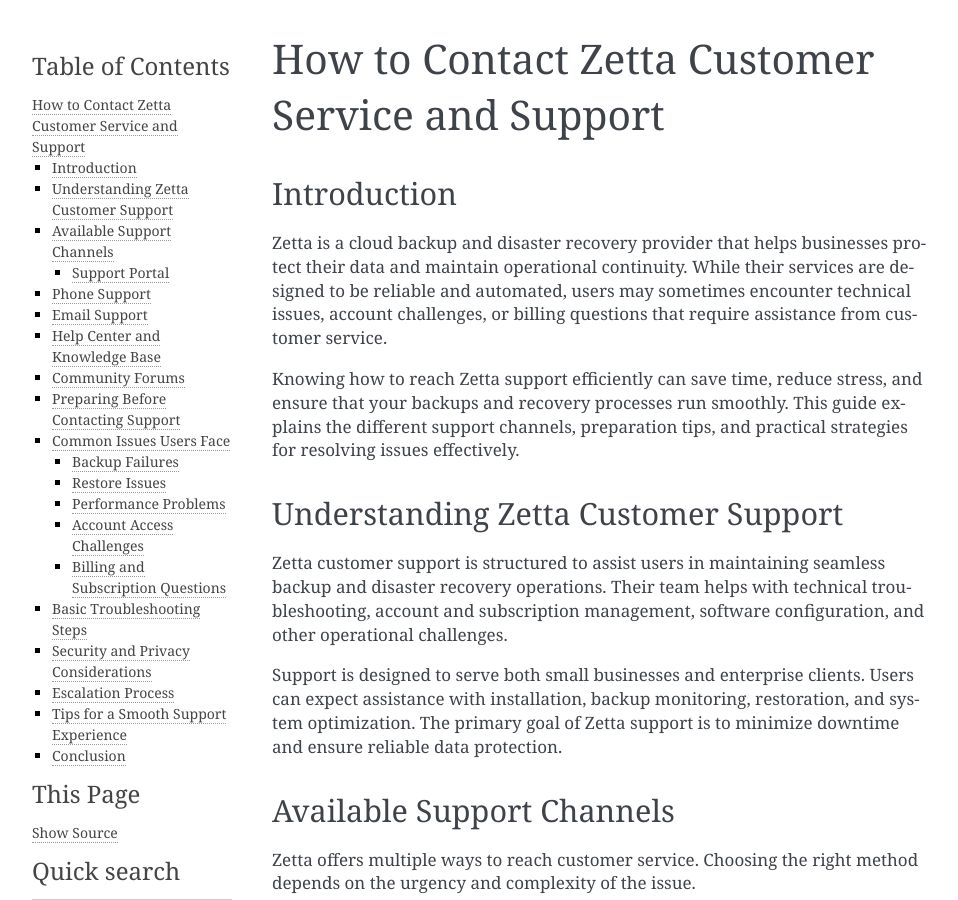
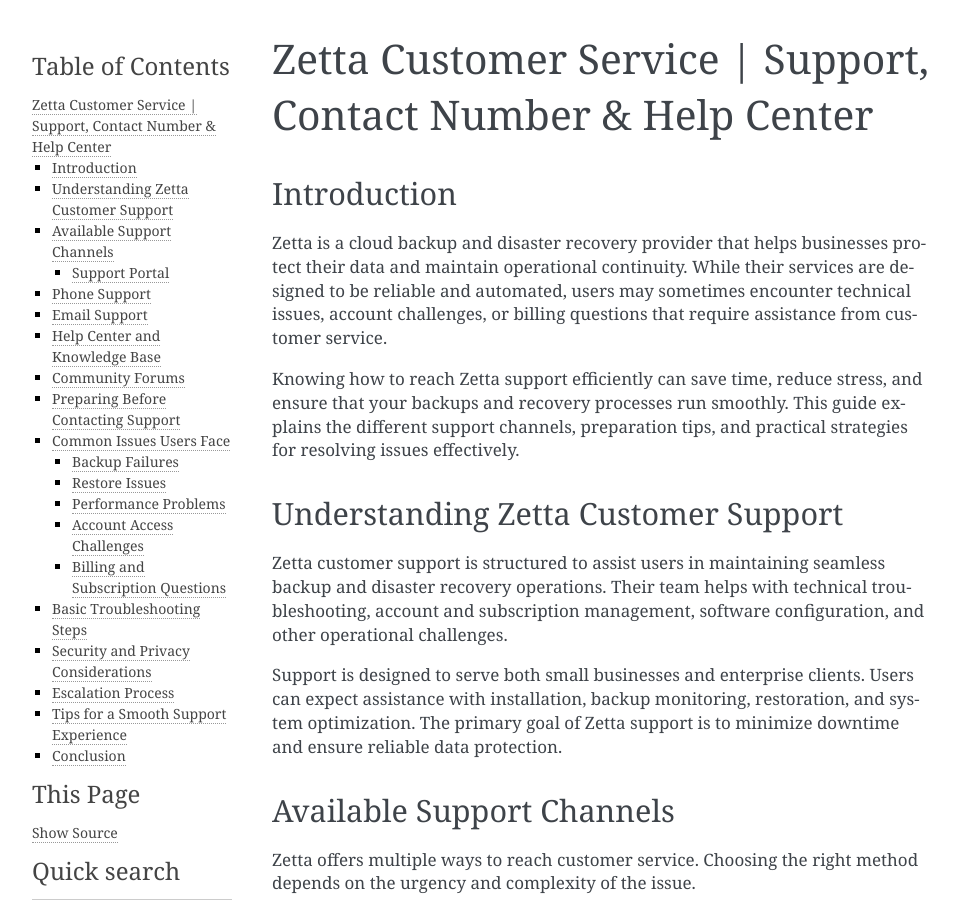
Before and after one commit to michaelsrya/zetta, a Sphinx documentation site: the page built from docs/index.rst, in a window 1280 px wide and 900 px high. Shown: the whole window, without its empty margins (148-1106 px from the left). Built offline with Sphinx 7.4.7, drawn with Linux system fonts in a browser that asks for light colours.

Commit message:
Update index.rst

```diff
--- a/docs/index.rst
+++ b/docs/index.rst
@@ -1,4 +1,4 @@
-How to Contact Zetta Customer Service and Support
+Zetta Customer Service | Support, Contact Number & Help Center
 ================================================
 
 Introduction
```
